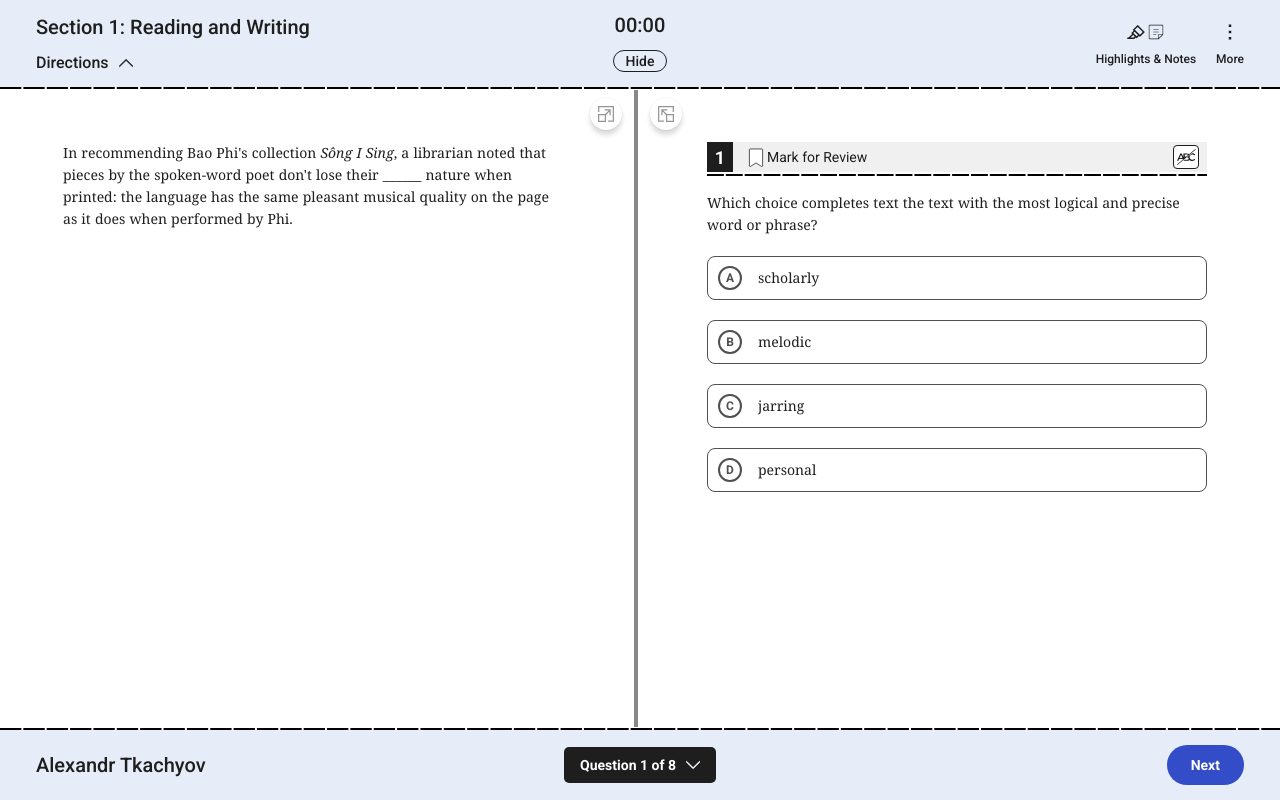
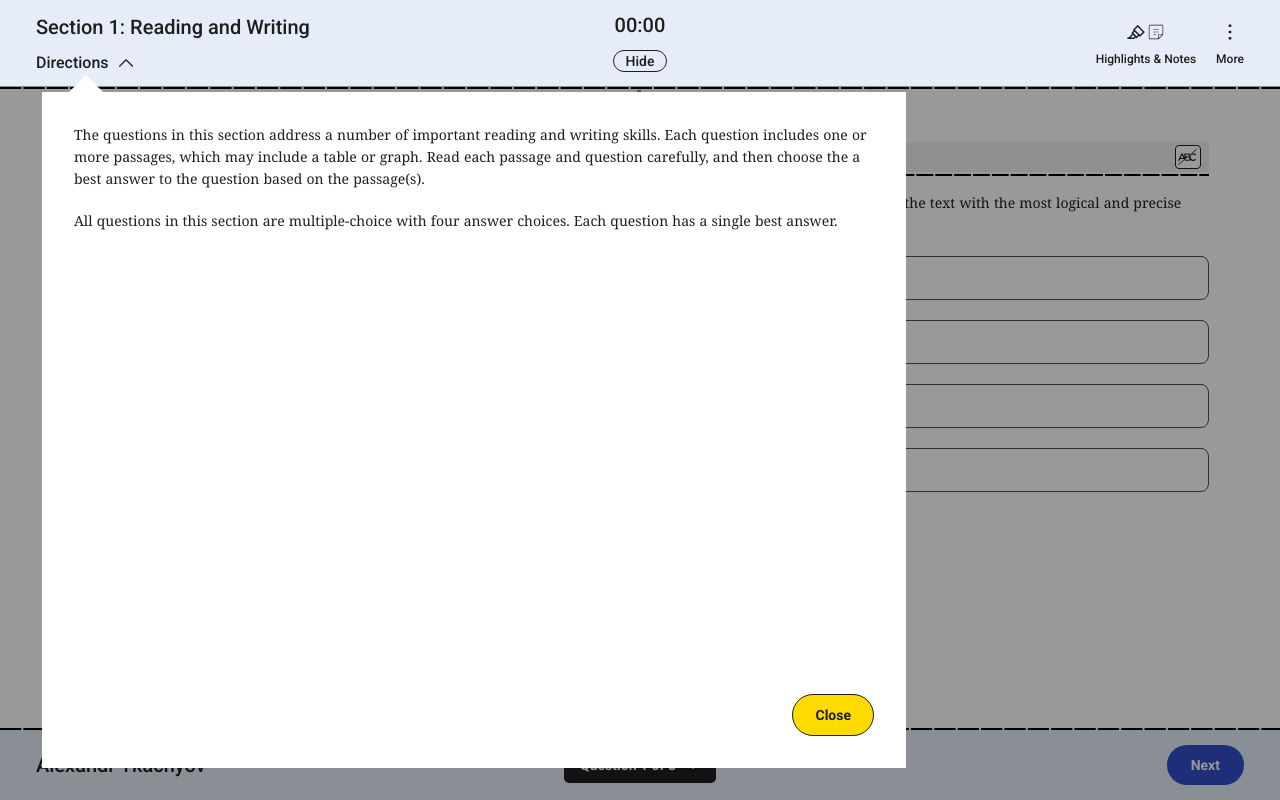
Before and after one commit to Retronn/ConceptAcademySPH, a React (Vite) app: page / in a window 1280 px wide. Both pictures are taken after a click on the button "Directions". Built offline with nearby package versions, Linux system fonts and the light colour scheme.

Commit message:
Complete directions guidelines

```diff
--- a/src/App.jsx
+++ b/src/App.jsx
@@ -1,13 +1,11 @@
 import React from "react";
-import TestHeader from "./components/testing/test-header";
-import TestFooter from "./components/testing/test-footer";
-import TestBody from "./components/testing/test-body";
+import Test from "./components/testing/test";
 
 function App(){
+
+
   return <div className="App">
-    <TestHeader/>
-    <TestBody/>
-    <TestFooter/>
+    <Test/>
   </div>
 }
 
--- a/src/components/testing/scaling-button.jsx
+++ b/src/components/testing/scaling-button.jsx
@@ -8,7 +8,7 @@ function ScalingButton(props){
     const handleRescale = () => {
 
         if(props.scalerId==="testPassageScaler"){
-            console.log(props.resizePosition);
+
 
 
 
@@ -21,7 +21,7 @@ function ScalingButton(props){
                 })
             }
             else{
-                props.scaleObject.current.style.width= "calc(50% - 6px)";
+                props.scaleObject.current.style.width= "calc(50% - 3px)";
                 props.setResizePosition("middle");
                 props.setTransformer({
                     passage: "(1,1)",
@@ -42,7 +42,7 @@ function ScalingButton(props){
                 })
             }
             else{
-                props.scaleObject.current.style.width= "calc(50% - 6px)";
+                props.scaleObject.current.style.width= "calc(50% - 3px)";
                 props.setResizePosition("middle");
                 props.setTransformer({
                     passage: "(1,1)",
--- a/src/components/testing/test-body.jsx
+++ b/src/components/testing/test-body.jsx
@@ -4,7 +4,7 @@ import TestQuestion from "./test-question";
 import styles from '../../styles/testBody.module.scss'
 import DashedBorders from "./static/dashed-borders";
 
-function TestBody(){
+function TestBody(props){
 
     // Temporary storing the question
     const question = {
@@ -38,8 +38,11 @@ function TestBody(){
         };
     }, []);
 
+
+
     return (
         <div className={styles.testBody}>
+            <div className={props.modalOverlayStyle}/>
             <TestPassage passage={question.passage}/>
             <TestQuestion question={question}/>
             <DashedBorders childClass={styles.borderBox} bordersStrokeWidths={bordersStrokeWidths}/>
--- a/src/components/testing/test-header.jsx
+++ b/src/components/testing/test-header.jsx
@@ -9,7 +9,7 @@ import TextWithIcons from "./static/text-with-icons";
 import TimerIcon from "./static/timer-icon";
 
 
-function TestHeader(){
+function TestHeader(props){
 
     // Flipping the arrow on checking questions
     const [scaler,setScaler] = useState(-1);
@@ -73,6 +73,14 @@ function TestHeader(){
         setTimerButtonTransparency("");
     }
 
+    const [directionsDispay, setDirectionsDispay] = useState("none")
+
+    function toggleDirectionRules(){
+        changeScaler();
+        props.toogleModalOverlay();
+        (directionsDispay==="none" ? setDirectionsDispay("flex") : setDirectionsDispay("none"));
+
+    }
     return (
 
     <header className={styles.testHeader}>
@@ -86,12 +94,34 @@ function TestHeader(){
                 <h4>Section 1: Reading and Writing</h4>
 
                 {/* Check directions button */}
-                <button className={styles.directions} onClick={changeScaler}>
+                <button className={styles.directions} onClick={toggleDirectionRules}>
                     <h5>Directions</h5>
                     <ArrowIcon scaler={scaler} color={arrowColor}/>
                 </button>
 
             </div>
+
+            <div className={styles.directionsRules} style={{display: directionsDispay}}>
+                <p className="testFont">
+                    The questions in this section address a number
+                    of important reading and writing skills.
+                    Each question includes one or more passages,
+                    which may include a table or graph.
+                    Read each passage and question carefully,
+                    and then choose the a best answer to the question based on the
+                    passage(s).
+                </p>
+                <p className="testFont">
+                    All questions in this section are multiple-choice with four answer choices. Each question has a single best answer.
+                </p>
+
+                <div className={styles.buttonArea}>
+                    <button className={styles.closeButton} onClick={toggleDirectionRules}>
+                        Close
+                    </button>
+                </div>
+            </div>
+
 
             <div className={styles.section}>
 
--- a/src/components/testing/test-passage.jsx
+++ b/src/components/testing/test-passage.jsx
@@ -18,7 +18,7 @@ function TestPassage(props) {
 
   const [resizePosition, setResizePosition] = useState("middle");
 
-  const [passageWidth, setPassageWidth] = useState("calc(50% - 6px)");
+  const [passageWidth, setPassageWidth] = useState("calc(50% - 3px)");
   const passageRef = useRef(null);
 
   const handleResizeStart = (e) => {
@@ -63,7 +63,7 @@ function TestPassage(props) {
       if(widthPercent==50){
         setResizePosition("middle");
       }
-      console.log(resizePosition);
+
     };
 
     document.addEventListener('mousemove', handleResize);
--- /dev/null
+++ b/src/components/testing/test.jsx
@@ -0,0 +1,22 @@
+import React, {useState} from "react";
+import TestHeader from "./test-header";
+import TestFooter from "./test-footer";
+import TestBody from "./test-body";
+import styles from "../../styles/test.module.scss";
+
+function Test(){
+
+  const [modalOverlayStyle, setModalOverlayStyle] = useState("");
+  function toogleModalOverlay(){
+      setModalOverlayStyle(modalOverlayStyle==="" ? styles.modalOverlay : "");
+
+  }
+
+  return (<>
+    <TestHeader toogleModalOverlay={toogleModalOverlay}/>
+    <TestBody modalOverlayStyle={modalOverlayStyle}/>
+    <TestFooter/>
+  </>)
+}
+
+export default Test;
--- a/src/styles/_variables.scss
+++ b/src/styles/_variables.scss
@@ -7,6 +7,7 @@
 $light-blue-color: #E6EDF8;
 $blue-color: #324DC7;
 $main-dark-color: #1E1E1E;
+$yellow-color: #fedb00;
 $test-selection-color:#C6D4EA;
 $default-test-margin-sides:  pxToRem(36px);
 $header-4: pxToRem(20px);
--- /dev/null
+++ b/src/styles/test.module.scss
@@ -0,0 +1,17 @@
+@use 'variables';
+@use 'sass:math';
+
+@function pxToRem($pxValue) {
+    @return math.div($pxValue, 16px) * 1rem;
+}
+
+
+
+.modalOverlay{
+    position: absolute;
+    width: 100%;
+    top: pxToRem(-1px);
+    height: calc(100% + pxToRem(71px));
+    background-color: rgb(0, 0, 0, 0.4);
+    z-index: 20;
+}
--- a/src/styles/testBody.module.scss
+++ b/src/styles/testBody.module.scss
@@ -1,4 +1,10 @@
 @use 'variables';
+@use 'sass:math';
+
+@function pxToRem($pxValue) {
+    @return math.div($pxValue, 16px) * 1rem;
+}
+
 
 .testBody{
     display: flex;
@@ -8,7 +14,6 @@
     padding-bottom: 3px;
     position: relative;
 }
-
 
 .borderBox {
     position: absolute;
--- a/src/styles/testHeader.module.scss
+++ b/src/styles/testHeader.module.scss
@@ -23,6 +23,7 @@
     padding-bottom: pxToRem(15px);
     grid-template-columns: repeat(12, 1fr);
     grid-template-rows: 1fr;
+    position: relative;
 }
 
 
@@ -116,3 +117,57 @@
     align-items: center;
     height: pxToRem(20px);
 }
+
+
+.directionsRules{
+    position: absolute;
+    background-color: white;
+    font-size: pxToRem(14px);
+    margin: pxToRem(42px);
+    padding: pxToRem(32px);
+    top: 100%;
+    margin-top: pxToRem(5px);
+    max-width: pxToRem(800px);
+    z-index: 30;
+    height: calc(100vh - 2*pxToRem(94px));
+    display: flex;
+    flex-direction: column;
+    gap: pxToRem(20px);
+    min-height: pxToRem(180px);
+    .buttonArea{
+        flex-grow: 1;
+        display: flex;
+        width: 100%;
+        justify-content: end;
+        align-items: end;
+    }
+}
+
+.closeButton{
+    all: unset;
+    background-color: variables.$yellow-color;
+    padding-left: pxToRem(22px);
+    padding-right: pxToRem(22px);
+    padding-top: pxToRem(12px);
+    padding-bottom: pxToRem(12px);
+    border-radius: 1000rem;
+    border: pxToRem(1px) solid variables.$main-dark-color;
+    font-size: pxToRem(14px);
+    font-weight: bold;
+    cursor: pointer;
+    transition: 0.4s;
+}
+
+.closeButton:hover{
+    box-shadow:0px 0px 0px 1px variables.$main-dark-color inset;
+}
+
+.directionsRules::after{
+    content: '';
+    position: absolute;
+    height: pxToRem(24px);
+    width: pxToRem(24px);
+    background-color: white;
+    top: calc(0% - 12px);
+    transform: rotate(45deg);
+}
```
